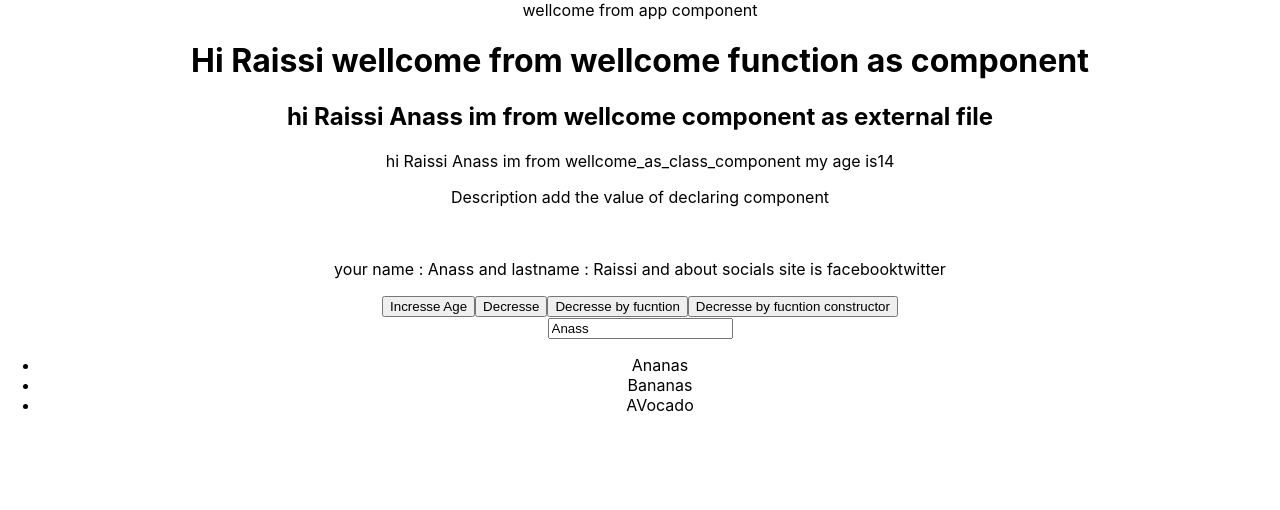
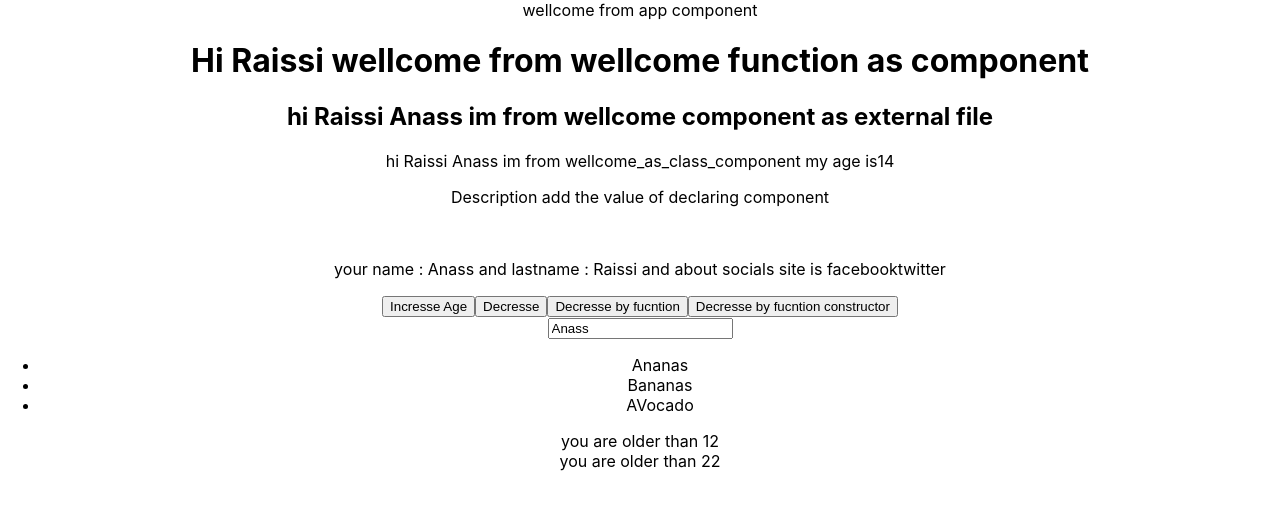
Before and after one commit to anassraissi/react_js_once, a React (Create React App) app: page / in a window 1280 px wide. Shown: the top 510 px of the page. Built offline with nearby package versions, Linux system fonts and the light colour scheme.

Commit message:
conditions in React js

```diff
--- a/src/App.js
+++ b/src/App.js
@@ -2,6 +2,7 @@ import logo from './logo.svg';
 import './App.css';
 import Wellcome1 from './wellcome';
 import List from './list';
+import Conditions from './condition';
 import Wellcome_as_class_component from './wellcome_as_class_component';
 
 
@@ -16,6 +17,7 @@ function App() {
         <Wellcome1 name="Raissi" lastname="Anass"></Wellcome1>
         <Wellcome_as_class_component name="Raissi" lastname="Anass">Description</Wellcome_as_class_component>
         <List></List>
+        <Conditions></Conditions>
     </div>
     //props.children => Description if you want to show it
   );
--- /dev/null
+++ b/src/condition.js
@@ -0,0 +1,11 @@
+import React from "react";   //component as function external file
+function Conditions(props){
+    const age=23;
+        return <div>
+            {age>12 ? <div>you are older than 12</div> : <div>you are smaller than 12</div> }
+            {age>22 ? <div>you are older than 22</div> : null }
+
+        </div>
+
+}
+export default Conditions;
```
